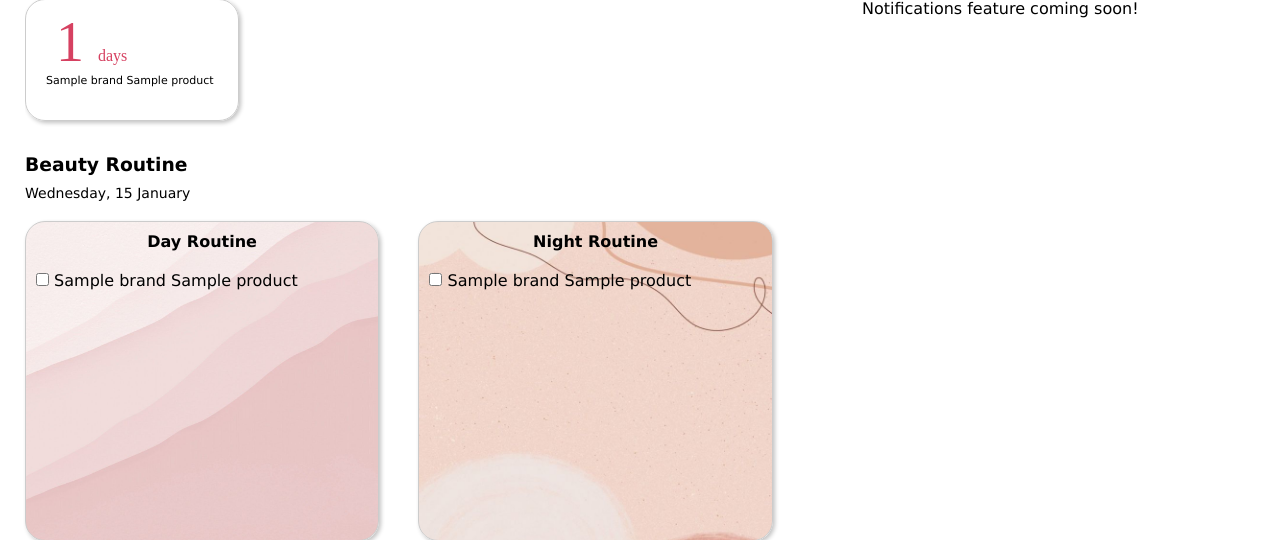
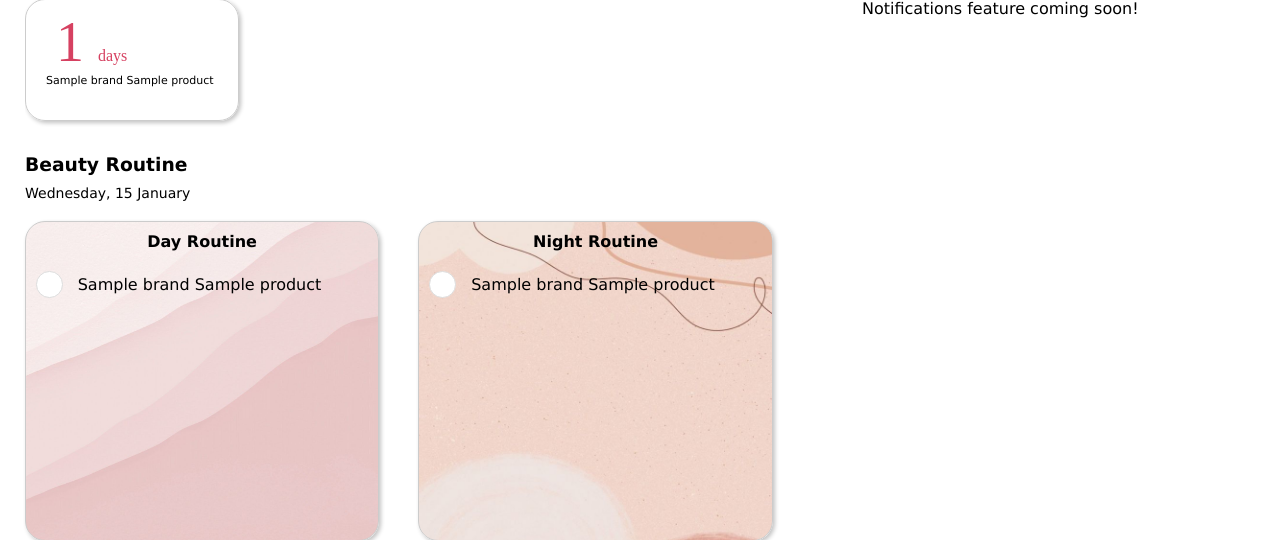
Before and after one commit to lyntan01/Orbital-Project, a Flask app: template templates/dashboard.html in a window 1280 px wide. Shown: the part 297-837 px from the top of the page. Run offline with Flask 2, Linux system fonts and the light colour scheme; the template is opened without the code that fills it: most values are stand-ins (such as "Sample title", 1, 10 or a date in 2020); some libraries are stand-ins or nearby versions.

Commit message:
Edit Dashboard styling

```diff
--- a/static/css/dashboard.css
+++ b/static/css/dashboard.css
@@ -120,3 +120,30 @@ h4 {
     background-image: url('../nightroutine2.jpg');
     background-position: center;
 }
+
+.checklist {
+    text-align: left;
+    margin-bottom: 20px;
+}
+
+.checklist label {
+    display: inline-block;
+    width: 87%;
+    vertical-align: middle;
+    margin-left: 3%;
+}
+
+.checkbox-round {
+    width: 2em;
+    height: 2em;
+    background-color: white;
+    border-radius: 50%;
+    vertical-align: middle;
+    border: 1px solid #ddd;
+    -webkit-appearance: none;
+    outline: none;
+}
+
+.checkbox-round:checked {
+    background-color: #F59193;
+}
--- a/templates/dashboard.html
+++ b/templates/dashboard.html
@@ -37,8 +37,10 @@
                 <h4>Day Routine</h4>
 
                 {% for product in day_routine %}
-                    <input type="checkbox" id="{{ product['product_name'] }} Day" name="day_product" value="{{ product['product_name'] }}">
-                    <label for="{{ product['product_name'] }}">{{ product['brand'] }} {{ product['product_name'] }}</label><br>
+                    <div class="checklist">
+                        <input type="checkbox" id="{{ product['product_name'] }} Day" name="day_product" value="{{ product['product_name'] }}" class="checkbox-round">
+                        <label for="{{ product['product_name'] }} Day">{{ product['brand'] }} {{ product['product_name'] }}</label><br>
+                    </div>
                 {% endfor %}
             </div>
 
@@ -46,8 +48,10 @@
                 <h4>Night Routine</h4>
 
                 {% for product in night_routine %}
-                    <input type="checkbox" id="{{ product['product_name'] }} Night" name="night_product" value="{{ product['product_name'] }}">
-                    <label for="{{ product['product_name'] }}">{{ product['brand'] }} {{ product['product_name'] }}</label><br>
+                    <div class="checklist">
+                        <input type="checkbox" id="{{ product['product_name'] }} Night" name="night_product" value="{{ product['product_name'] }}" class="checkbox-round">
+                        <label for="{{ product['product_name'] }} Night">{{ product['brand'] }} {{ product['product_name'] }}</label><br>
+                    </div>
                 {% endfor %}
             </div>
 
```
